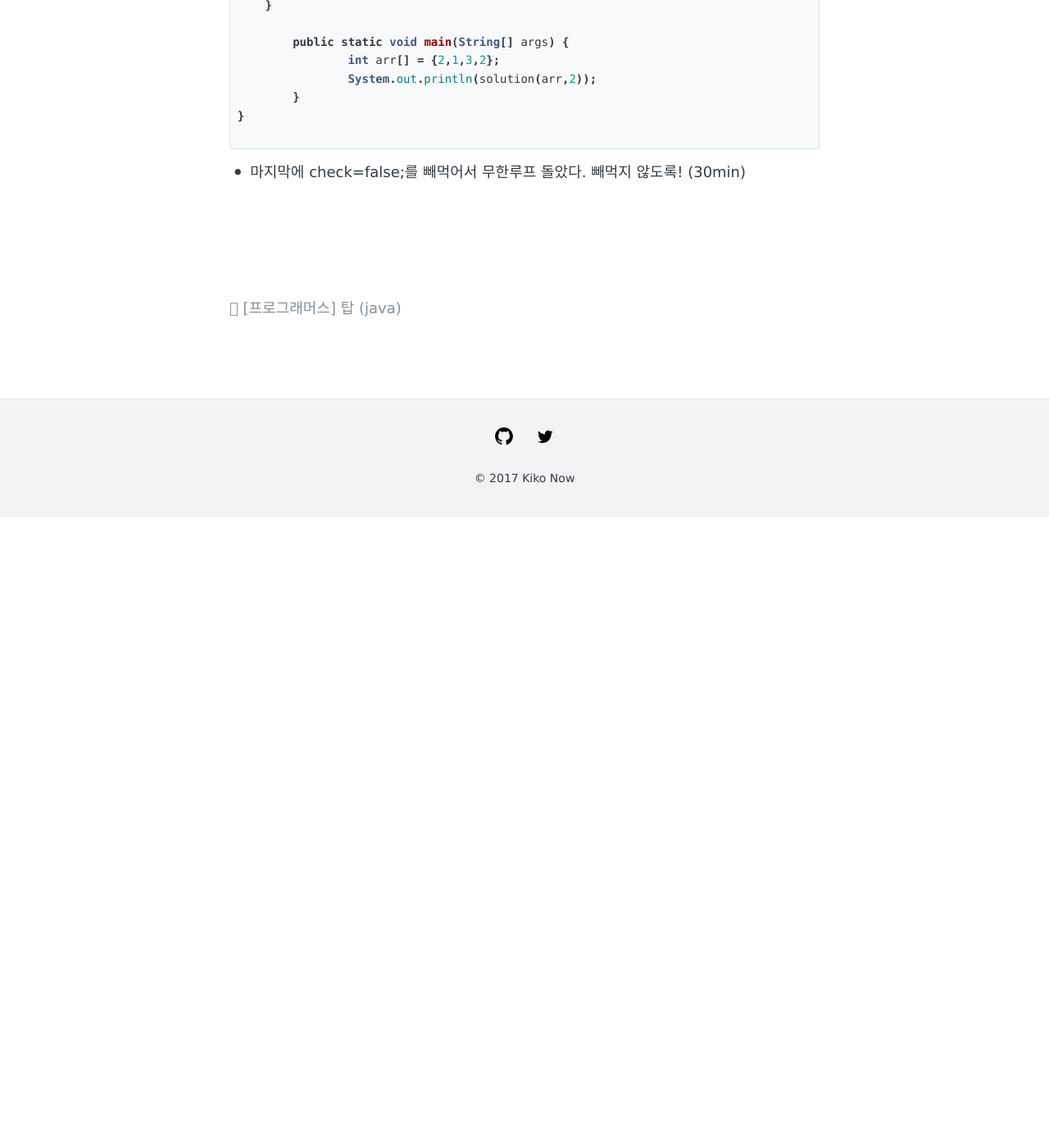
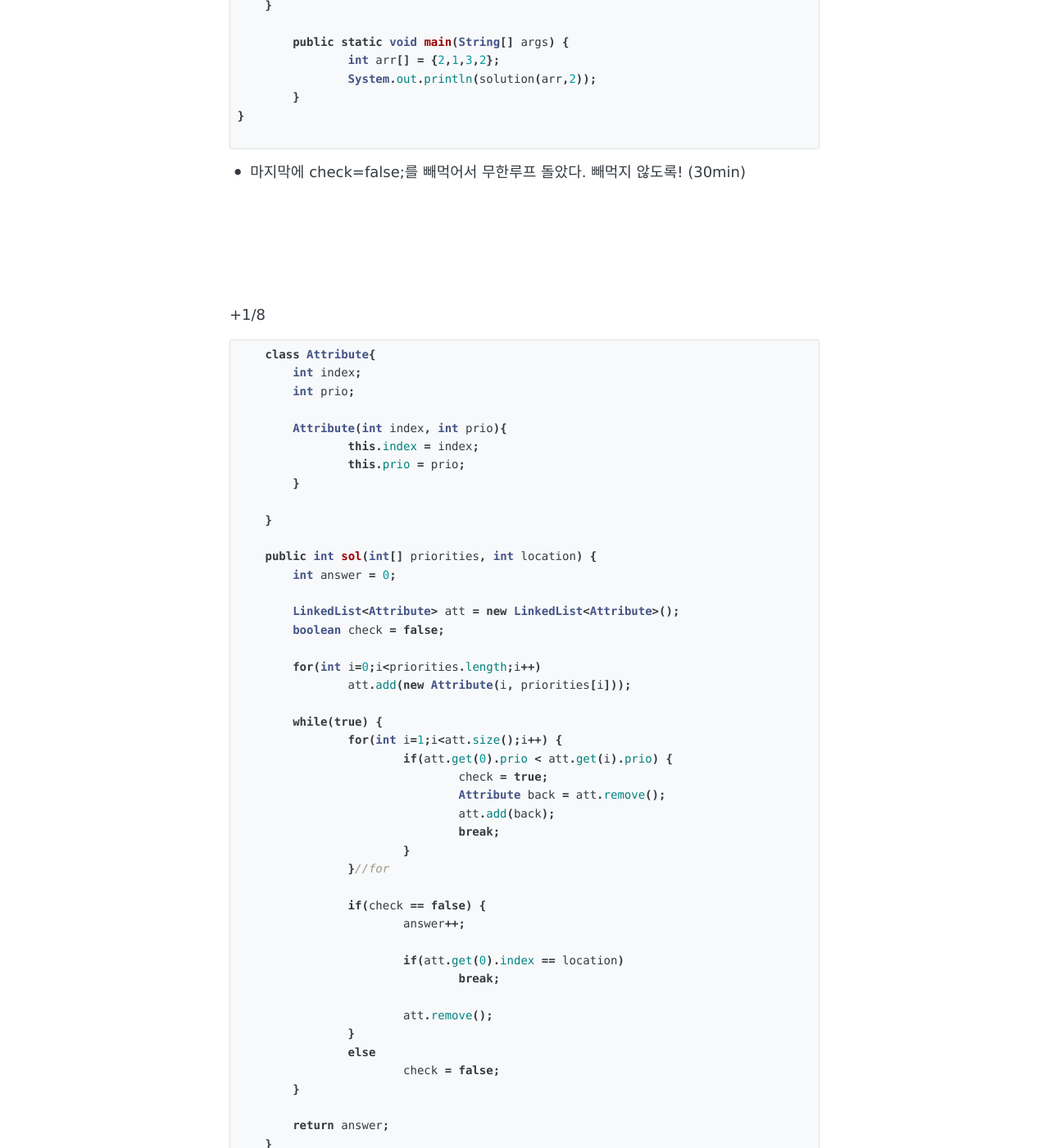
Before and after one commit to Parksuu/Parksuu.github.io, a Jekyll site: the page built from _posts/2020-01-07-04-[프로그래머스]-프린터-(java).md, in a window 1280 px wide and 1400 px high, scrolled down 1500 px. Shown: the whole window at 82% size. Built offline with Jekyll 4.4.1, drawn with Linux system fonts in a browser that asks for light colours; comment, search, counter and statistics services are not loaded; before the commit the page ends 2130 px from its top, so only the background shows below that; some of the changed text lies outside the part shown.

Commit message:
1 prob solved

````diff
--- a/_posts/2020-01-07-04-[프로그래머스]-프린터-(java).md
+++ b/_posts/2020-01-07-04-[프로그래머스]-프린터-(java).md
@@ -80,3 +80,58 @@ public class prog_2_프린터 {
 <br>
 
 <br>
+
+<br>
+
++1/8
+
+```java
+    class Attribute{
+    	int index;
+    	int prio;
+
+    	Attribute(int index, int prio){
+    		this.index = index;
+    		this.prio = prio;
+    	}
+
+    }
+
+    public int sol(int[] priorities, int location) {
+    	int answer = 0;
+
+    	LinkedList<Attribute> att = new LinkedList<Attribute>();
+    	boolean check = false;
+
+    	for(int i=0;i<priorities.length;i++)
+    		att.add(new Attribute(i, priorities[i]));
+
+    	while(true) {
+    		for(int i=1;i<att.size();i++) {
+    			if(att.get(0).prio < att.get(i).prio) {
+    				check = true;
+    				Attribute back = att.remove();
+    				att.add(back);
+    				break;
+    			}
+    		}//for
+
+    		if(check == false) {
+    			answer++;
+
+    			if(att.get(0).index == location)
+    				break;
+
+    			att.remove();
+    		}
+    		else
+    			check = false;
+    	}
+
+    	return answer;
+    }
+```
+
++동시에 list두 개를 움직이는게 보기 좋지 않아서 class를 만들어서 list에 담았다. 그나마 쪼끔  깔끔해졌다!
+
+<br>
````
Also changed, not shown: _posts/2020-07-08-05-[프로그래머스]-라면공장-(java).md (added, +113 -0 lines).
